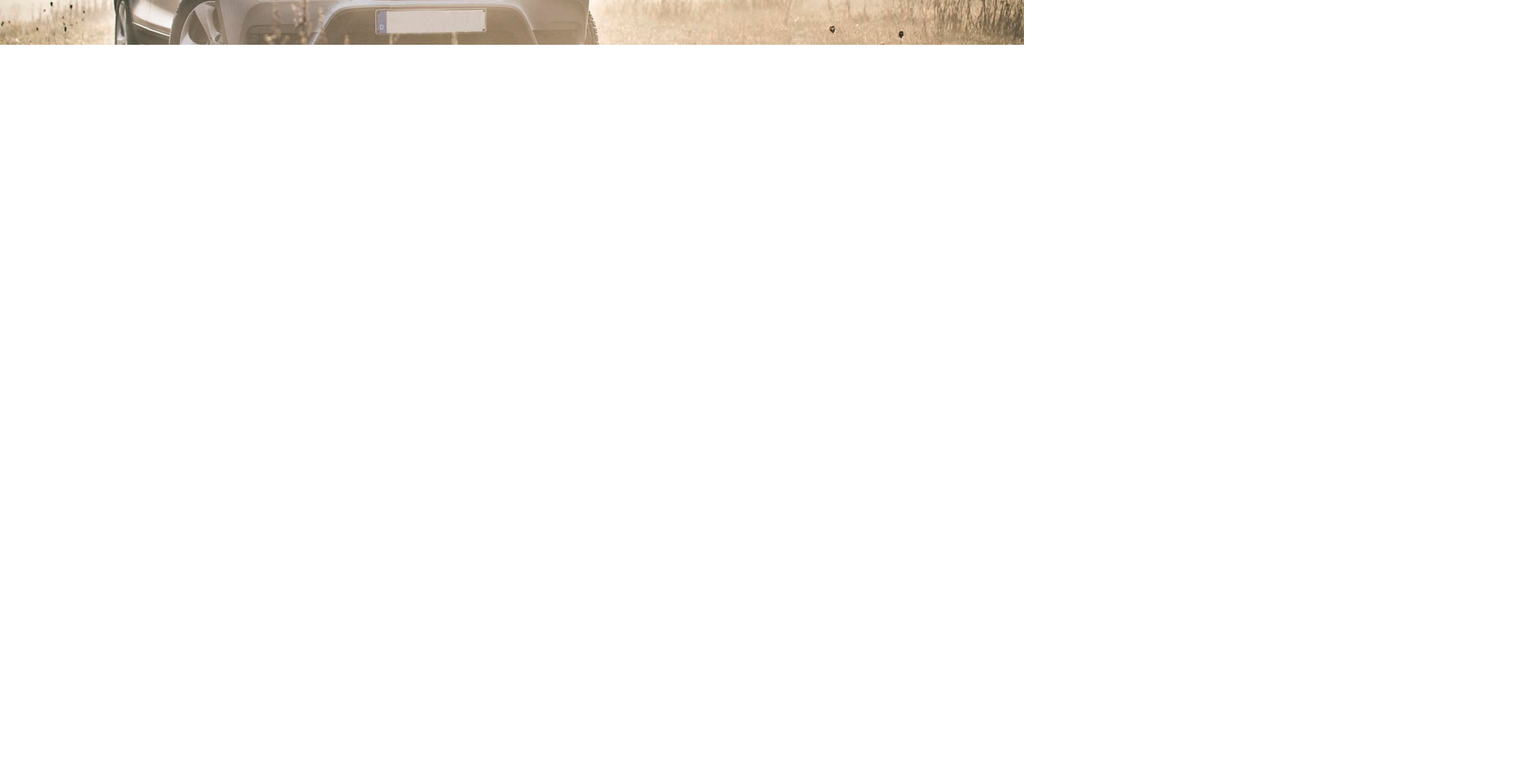
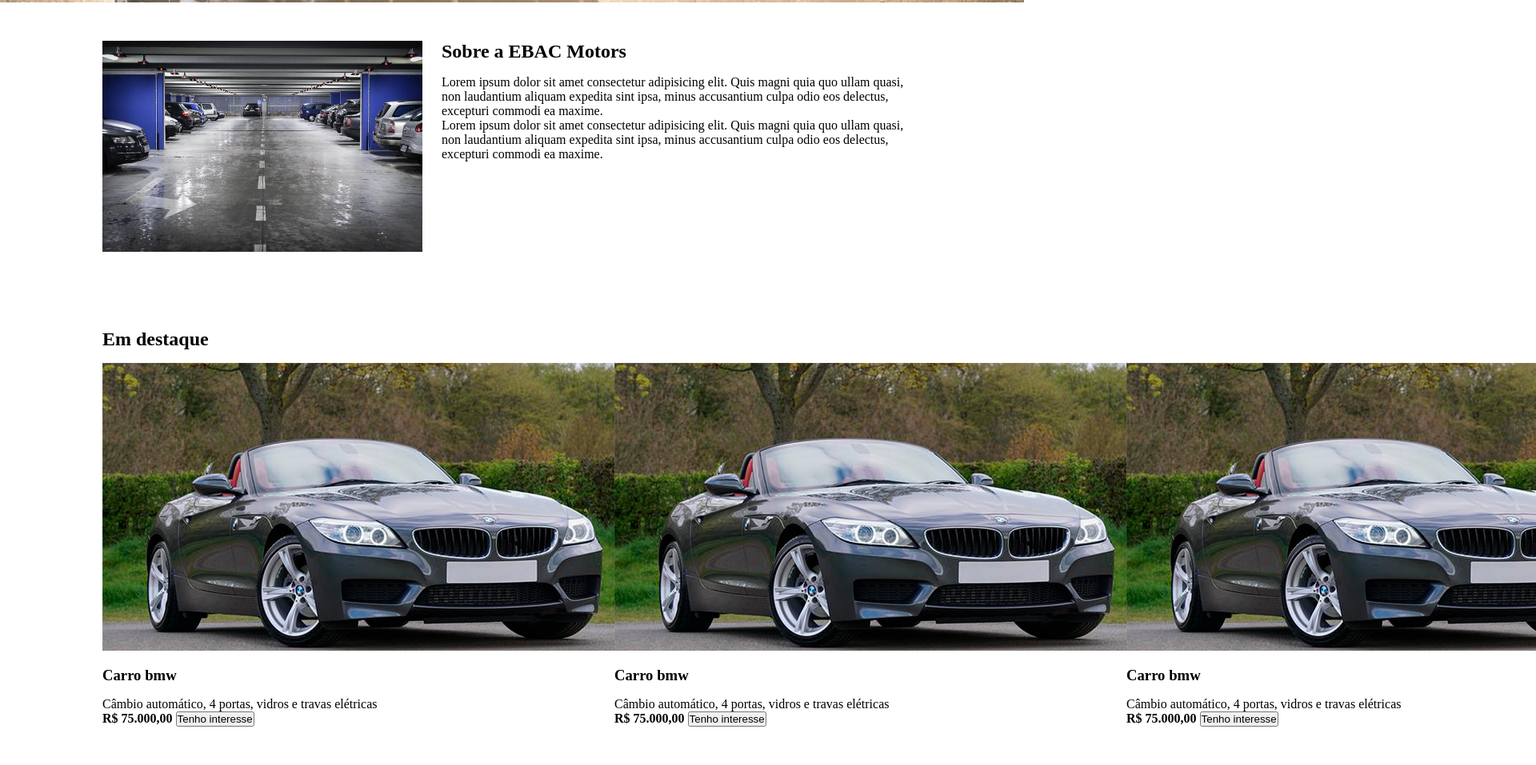
Before and after one commit to ArthurAuersvald/Ebac_motors, a plain HTML site: page index.html in a window 1280 px wide. Shown: the part 333-1290 px from the top of the page at 80% size, 1920 px wide, since content can reach past the window. Before the commit the page ends 800 px from the top, so only its background shows below. Drawn offline with nearby package versions, Linux system fonts and the light colour scheme.

Commit message:
adição de seções Sobre e Destaque

```diff
--- a/index.html
+++ b/index.html
@@ -11,7 +11,7 @@
     <body>
 
         <header>
-            <div class="container">
+            <div class="container container-flex">
                 <h1>Ebac Motors</h1>
                 <div class="menu-hamburguer">
                     <span></span>
@@ -44,6 +44,57 @@
             <img src="./images/slide2.png" alt="Carro da BMW">
             <img src="./images/slide3.png" alt="Carro da Ford">
         </div>
+
+        <section id="sobre-loja">
+            <div class="container container-flex">
+                <img src="./images/loja.jpg" alt="Imagem da loja EBAC Motors">
+                <div>
+                    <h2>Sobre a EBAC Motors</h2>
+                    <p>
+                        Lorem ipsum dolor sit amet consectetur adipisicing elit. Quis magni quia quo ullam quasi, non laudantium aliquam expedita sint ipsa, minus accusantium culpa odio eos delectus, excepturi commodi ea maxime.
+                    </p>
+                    <p>
+                        Lorem ipsum dolor sit amet consectetur adipisicing elit. Quis magni quia quo ullam quasi, non laudantium aliquam expedita sint ipsa, minus accusantium culpa odio eos delectus, excepturi commodi ea maxime.
+                    </p>
+                </div>
+            </div>
+        </section>
+
+        <section>
+            <div class="container">
+                <h2>Em destaque</h2>
+                <ul class="container-flex lista-veiculos">
+                    <li>
+                        <img src="./images/carro-bmw.png" alt="">
+                        <h3>Carro bmw</h3>
+                        <p>
+                            Câmbio automático, 4 portas, vidros e travas elétricas
+                        </p>
+                        <strong>R$ 75.000,00</strong>
+                        <button type="button">Tenho interesse</button>
+                    </li>
+                                        <li>
+                        <img src="./images/carro-bmw.png" alt="">
+                        <h3>Carro bmw</h3>
+                        <p>
+                            Câmbio automático, 4 portas, vidros e travas elétricas
+                        </p>
+                        <strong>R$ 75.000,00</strong>
+                        <button type="button">Tenho interesse</button>
+                    </li>
+                                        <li>
+                        <img src="./images/carro-bmw.png" alt="">
+                        <h3>Carro bmw</h3>
+                        <p>
+                            Câmbio automático, 4 portas, vidros e travas elétricas
+                        </p>
+                        <strong>R$ 75.000,00</strong>
+                        <button type="button">Tenho interesse</button>
+                    </li>
+                </ul>
+            </div>
+        </section>
+
         <script type="text/javascript" src="https://code.jquery.com/jquery-1.11.0.min.js"></script>
         <script type="text/javascript" src="https://code.jquery.com/jquery-migrate-1.2.1.min.js"></script>
         <script type="text/javascript" src="https://cdn.jsdelivr.net/npm/slick-carousel@1.8.1/slick/slick.min.js"></script>
@@ -51,6 +102,10 @@
             $(document).ready(function(){
                 $('#carousel-images').slick({
                     autoplay:true
+                });
+
+                $('.menu-hamburguer').click(function(){
+                    $('nav').slideToggle();
                 })
             })
         </script>
--- a/style.css
+++ b/style.css
@@ -2,6 +2,10 @@
     margin: 0;
     padding: 0;
     box-sizing: border-box;
+}
+
+html {
+    overflow-x: hidden;
 }
 
 .container {
@@ -26,6 +30,7 @@
 nav {
     background-color: #575fcf;
     padding: 16px 0;
+    display: none;
 }
 
 nav li {
@@ -44,6 +49,7 @@
 
 .menu-hamburguer {
     width: 32px;
+    cursor: pointer;
 }
 
 .menu-hamburguer span {
@@ -53,3 +59,28 @@
     display: block;
     margin-bottom: 4px;
 }
+
+.container-flex {
+    display: flex;
+}
+
+#sobre-loja img {
+    max-width: 400px;
+    margin-right: 24px;
+}
+
+section {
+    padding: 48px 0;
+}
+
+section h2 {
+    margin-bottom: 16px;
+}
+
+.lista-veiculos li {
+    list-style: none;
+}
+
+.lista-veiculos li h3 {
+    margin: 16px 0;
+}
```
